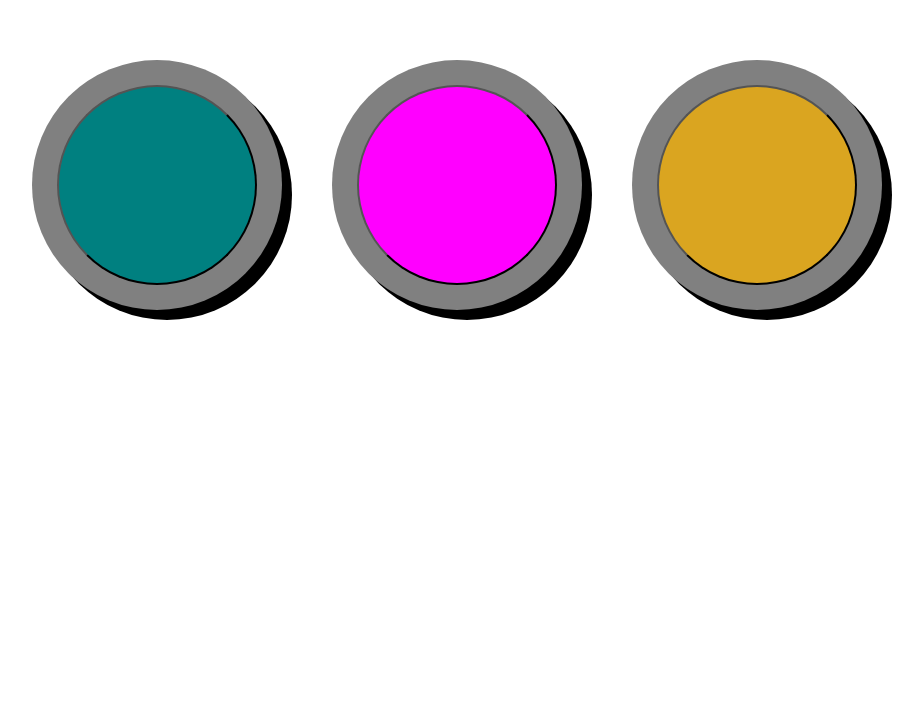
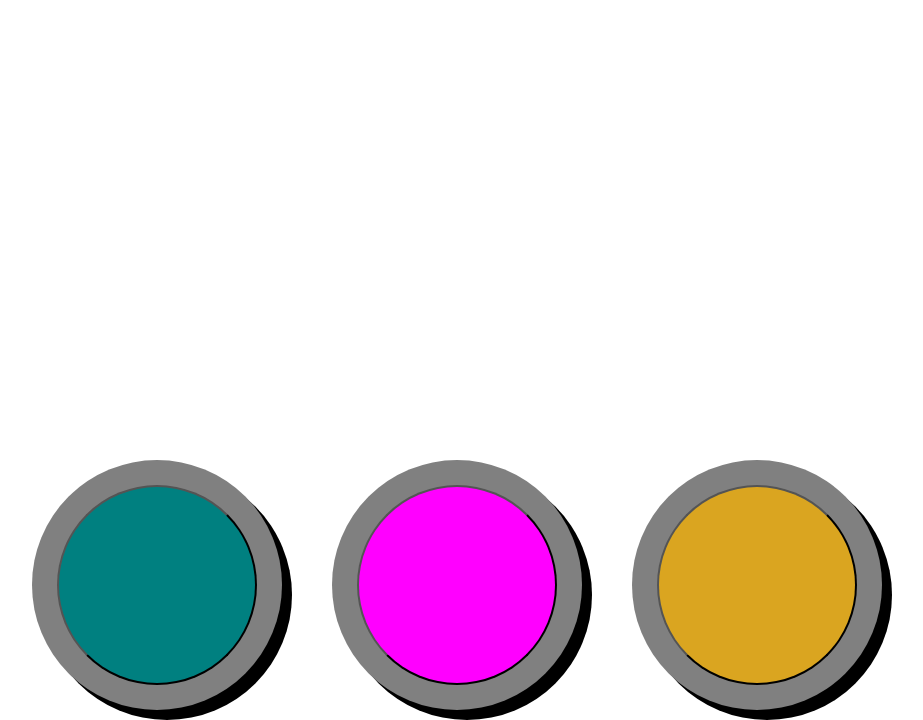
Before and after one commit to Aiesha456/hide, a plain HTML site: page index.html in a window 1280 px wide. Shown: the part 223-943 px from the top of the page, without its empty margins (183-1106 px from the left). Before the commit the page ends 816 px from the top, so only its background shows below. Drawn offline with Linux system fonts and the light colour scheme.

Commit message:
Update style.css

```diff
--- a/style.css
+++ b/style.css
@@ -1,7 +1,7 @@
 .main{
     display: flex;
     justify-content: center;
-    height: 100vh;
+    height: 200vh;
     width: 100%;
     align-items: center;
 }
```
